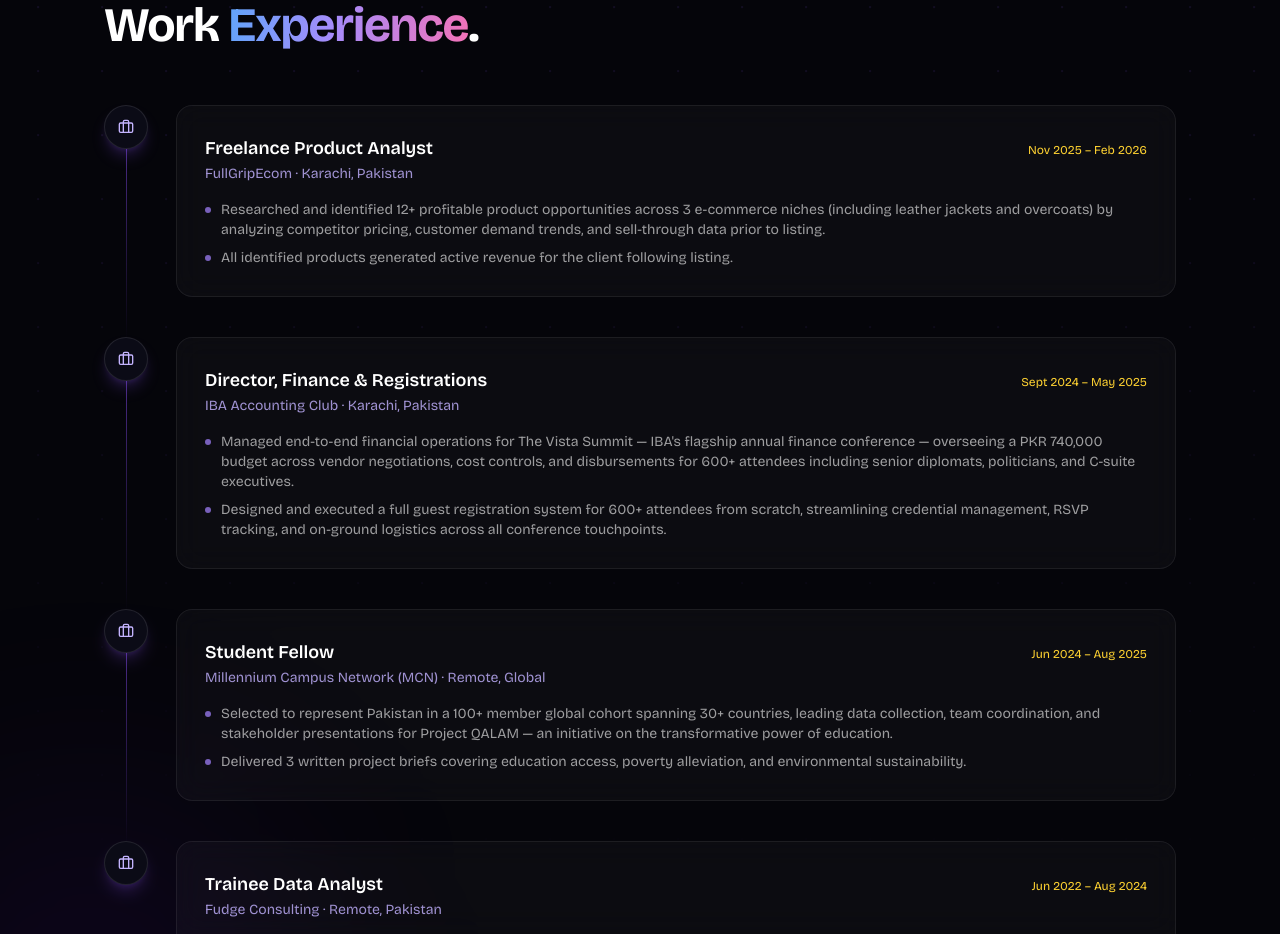
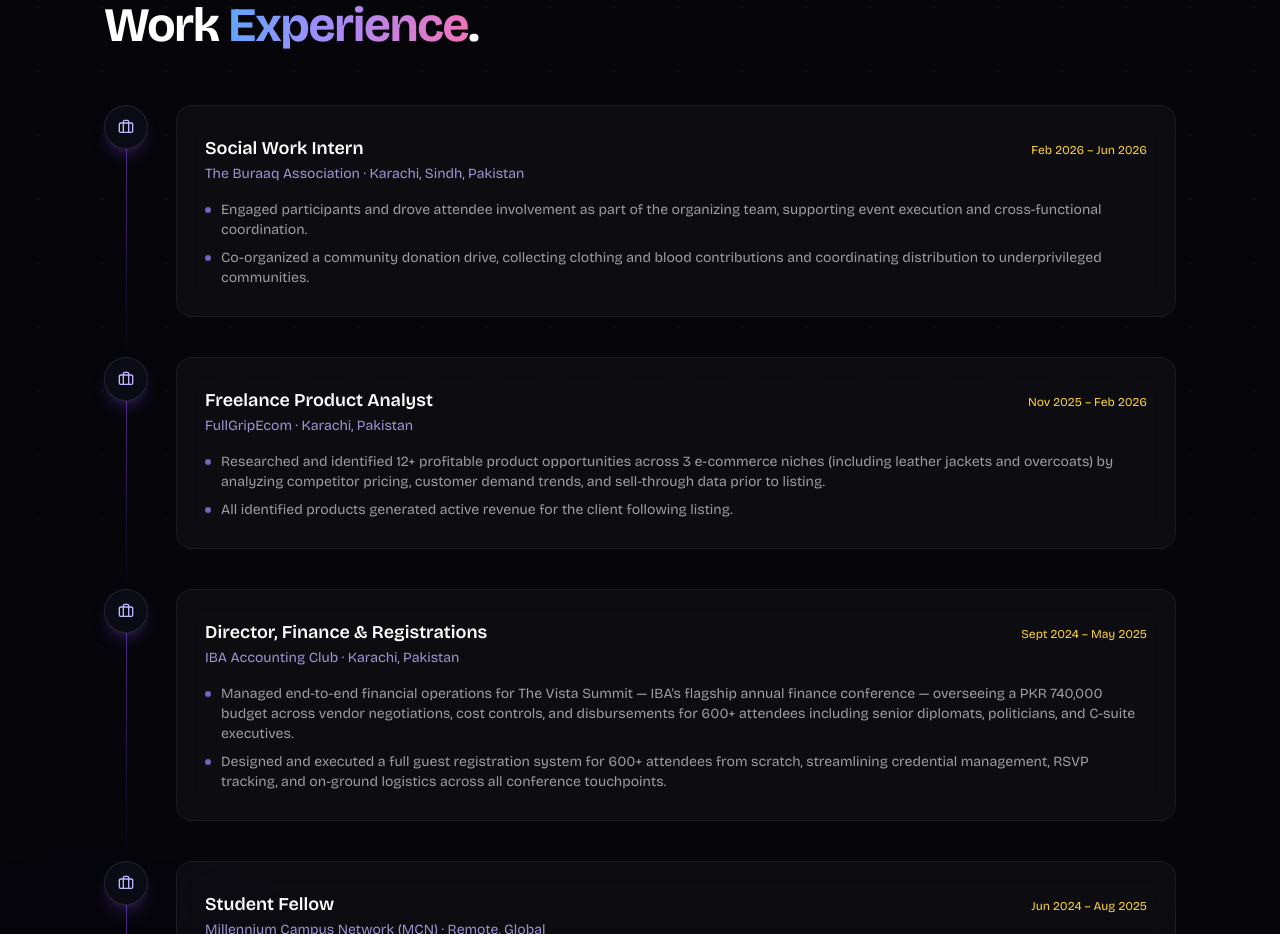
Before and after one commit to mraliasif/my-portfolio, a React (Vite) app: page / in a window 1280 px wide. Shown: the part 3700-4634 px from the top of the page. Built offline with nearby package versions, Linux system fonts and the light colour scheme.

Commit message:
Added internship experience

```diff
--- a/src/data/content.ts
+++ b/src/data/content.ts
@@ -157,6 +157,15 @@
 
 export const experience = [
   {
+    role: "Social Work Intern",
+    org: "The Buraaq Association · Karachi, Sindh, Pakistan",
+    period: "Feb 2026 – Jun 2026",
+    bullets: [
+      "Engaged participants and drove attendee involvement as part of the organizing team, supporting event execution and cross-functional coordination.",
+      "Co-organized a community donation drive, collecting clothing and blood contributions and coordinating distribution to underprivileged communities.",
+    ],
+  },
+  {
     role: "Freelance Product Analyst",
     org: "FullGripEcom · Karachi, Pakistan",
     period: "Nov 2025 – Feb 2026",
```
